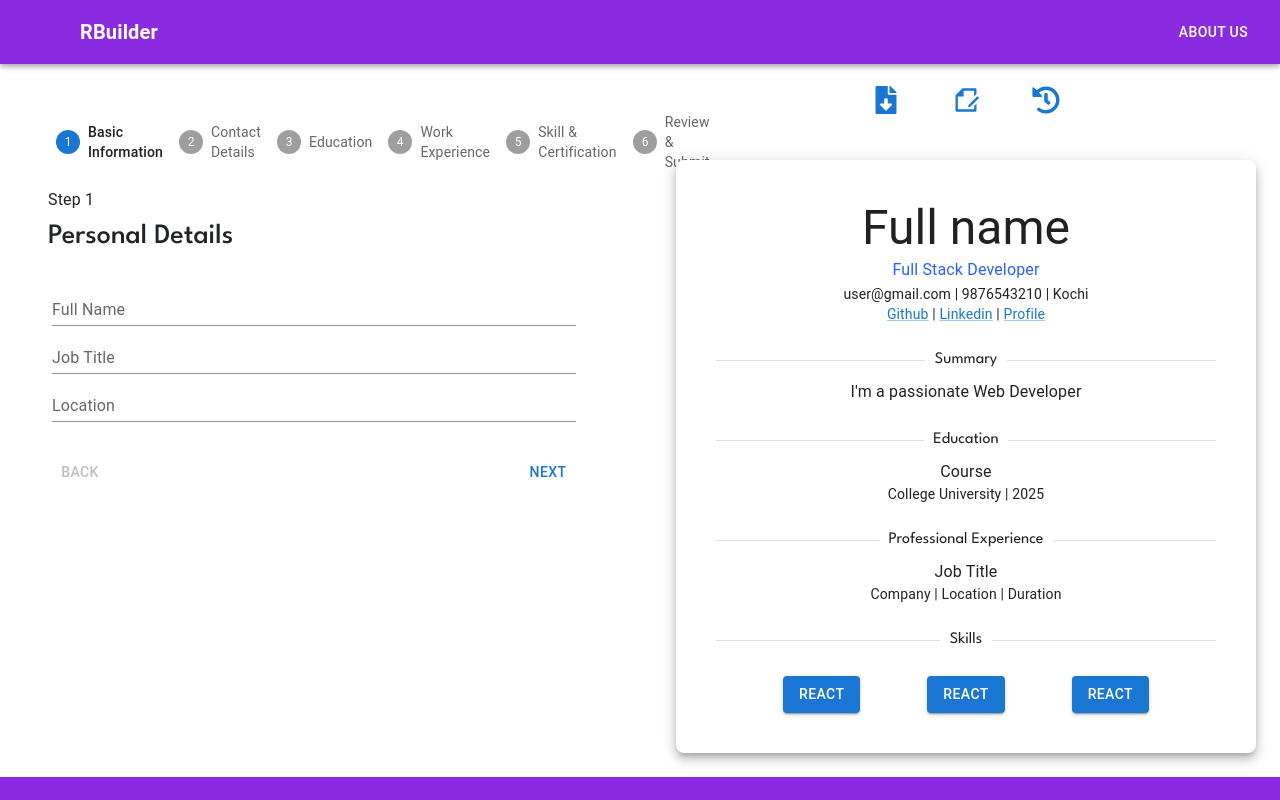
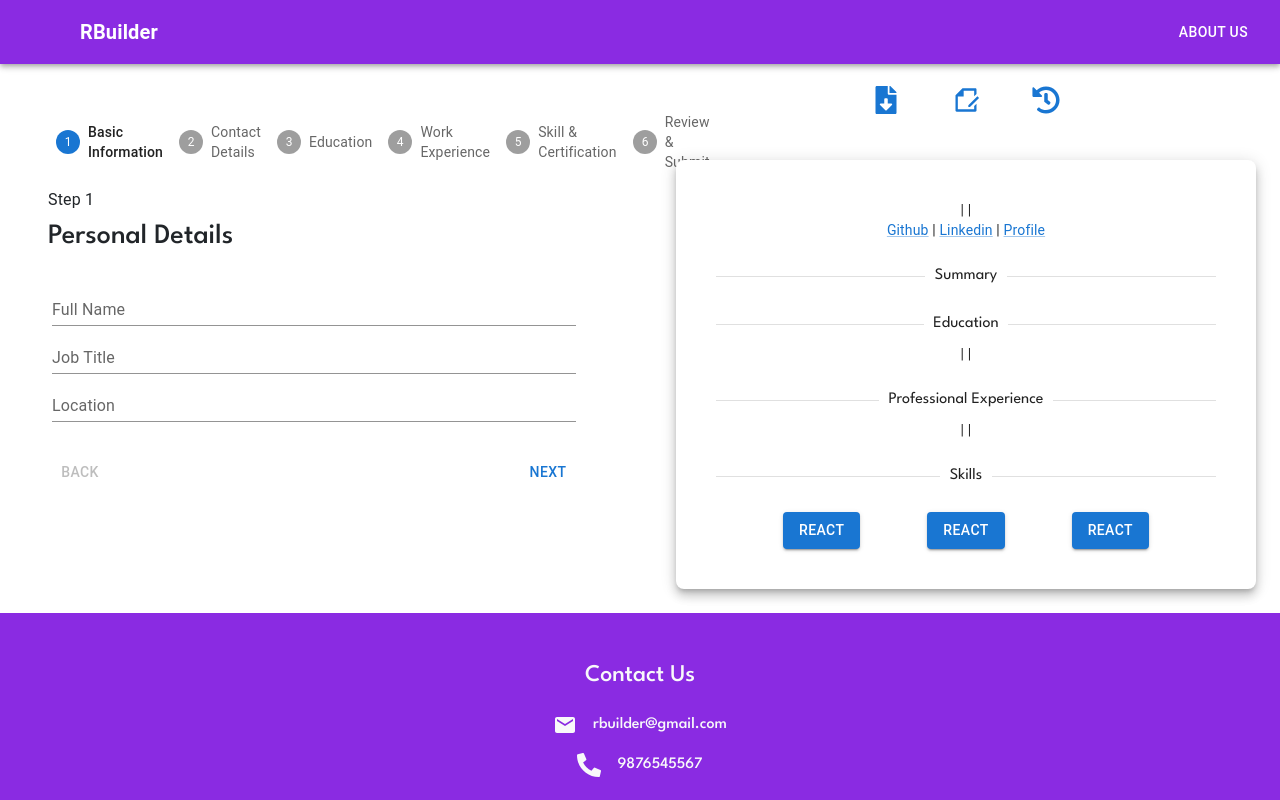
Before and after one commit to sayeedmunees/mearn-notes, a React (Vite) app in the folder REACT/RBuilder/rBuilder-frontend/: page /form in a window 1280 px wide. Shown: the top 800 px of the page. Built offline with nearby package versions, Linux system fonts and the light colour scheme; some icons are missing.

Commit message:
Statelifted data from Steps.jsx used in Preview.jsx

```diff
--- a/REACT/RBuilder/rBuilder-frontend/src/components/Preview.jsx
+++ b/REACT/RBuilder/rBuilder-frontend/src/components/Preview.jsx
@@ -10,7 +10,9 @@ import Link from "@mui/material/Link";
 import Divider from "@mui/material/Divider";
 import Edit from "./Edit";
 
-const Preview = () => {
+const Preview = ({ formData, setFormData }) => {
+  console.log(formData);
+
   return (
     <div className="p-3">
       <Stack
@@ -43,38 +45,38 @@ const Preview = () => {
       >
         <Paper elevation={7}>
           <Typography variant="h3" align="center">
-            Full name
+            {formData.personalData.name}
           </Typography>
           <Typography variant="subtitle1" align="center" color="#2962ff">
-            Full Stack Developer
+            {formData.personalData.jobTitle}
           </Typography>
 
           <Typography variant="body2" align="center">
-            user@gmail.com | 9876543210 | Kochi
+            {formData.personalData.email} | {formData.personalData.phoneNumber} | {formData.personalData.location}
           </Typography>
           <Typography variant="body2" align="center" mb={3}>
-            <Link>Github</Link> | <Link>Linkedin</Link> | <Link>Profile</Link>
+            <Link href={formData.personalData.github}>Github</Link> | <Link href={formData.personalData.linkedin}>Linkedin</Link> | <Link href={formData.personalData.portfolio}>Profile</Link>
           </Typography>
 
           <Divider>Summary</Divider>
           <Typography mb={3} mt={1} align="center">
-            I'm a passionate Web Developer
+            {formData.summary}
           </Typography>
 
           <Divider>Education</Divider>
           <Typography mt={1} varient="h6" align="center">
-            Course
+            {formData.education.course}
           </Typography>
           <Typography variant="body2" align="center" mb={3}>
-            College University | 2025
+            {formData.education.college} | {formData.education.university} | {formData.education.year}
           </Typography>
 
           <Divider>Professional Experience</Divider>
           <Typography mt={1} varient="h6" align="center">
-            Job Title
+            {formData.experience.jobRole}
           </Typography>
           <Typography variant="body2" align="center" mb={3}>
-            Company | Location | Duration
+            {formData.experience.company} | {formData.experience.location} | {formData.experience.duration}
           </Typography>
 
           <Divider>Skills</Divider>
--- a/REACT/RBuilder/rBuilder-frontend/src/components/Steps.jsx
+++ b/REACT/RBuilder/rBuilder-frontend/src/components/Steps.jsx
@@ -18,7 +18,10 @@ const steps = [
 ];
 
 const Steps = ({ formData, setFormData }) => {
-  console.log(formData.personalData);
+  // console.log(formData);
+  // Skill
+  const [inputSkill, setInputSkill] = React.useState("");
+  const suggestions = ["React", "Angular", "Node.js", "Express", "MongoDB"];
 
   const [activeStep, setActiveStep] = React.useState(0);
   const [skipped, setSkipped] = React.useState(new Set());
@@ -104,7 +107,7 @@ const Steps = ({ formData, setFormData }) => {
               />
               <TextField
                 value={formData.personalData.location}
-                onChange={e =>
+                onChange={(e) =>
                   setFormData({
                     ...formData,
                     personalData: {
@@ -346,11 +349,16 @@ const Steps = ({ formData, setFormData }) => {
             <Box>
               <Stack spacing={2}>
                 <TextField
+                  onChange={(e) => setInputSkill(e.target.value)}
                   id="standard-basic"
                   label="Job or Internship"
                   variant="standard"
                 />
-                <Button variant="text" sx={{ maxWidth: "40px" }}>
+                <Button
+                  onClick={() => addSkill(inputSkill)}
+                  variant="text"
+                  sx={{ maxWidth: "40px" }}
+                >
                   Add
                 </Button>
               </Stack>
@@ -388,6 +396,15 @@ const Steps = ({ formData, setFormData }) => {
         );
       default:
         return null;
+    }
+  };
+
+  const addSkill = (skill) => {
+    // console.log(skill);
+    if (formData.skills.includes(skill)){
+      alert('Skill already exists')
+    }else{
+      setFormData(data=>({...data,skills:[...data.skills,skill]}))
     }
   };
 
--- a/REACT/RBuilder/rBuilder-frontend/src/pages/Form.jsx
+++ b/REACT/RBuilder/rBuilder-frontend/src/pages/Form.jsx
@@ -36,7 +36,7 @@ const Form = () => {
         <Steps formData={formData} setFormData={setFormData} />
       </div>
       <div className="col-6">
-        <Preview />
+        <Preview formData={formData} setFormData={setFormData} />
       </div>
     </div>
   );
```
